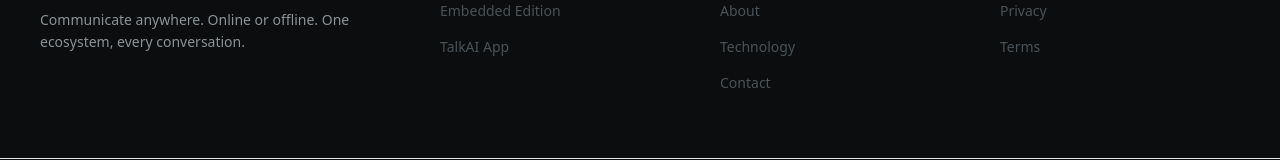
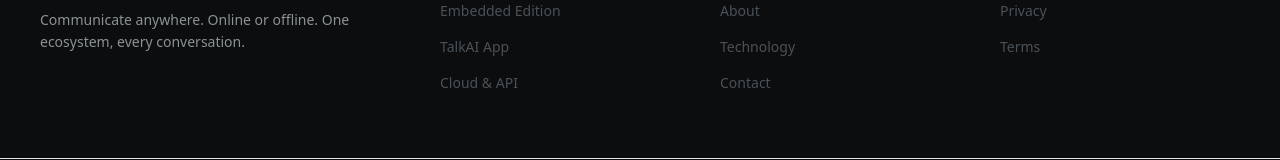
Before and after one commit to Abdul-Ahad3/ARIS-TalkAI-marketing, a Next.js app: page / in a window 1280 px wide. Shown: the part 5591-5751 px from the top of the page. Built offline with nearby package versions, Linux system fonts and the light colour scheme.

Commit message:
Minor fix- footer modifications

```diff
--- a/src/components/layout/Footer.tsx
+++ b/src/components/layout/Footer.tsx
@@ -24,7 +24,7 @@ export function Footer() {
                 <li key={link.href}>
                   <Link
                     href={link.href}
-                    className="text-sm text-ink-soft transition-colors hover:text-ink"
+                    className="text-sm text-ink-soft transition-colors hover:text-white"
                   >
                     {link.label}
                   </Link>
--- a/src/data/footer.ts
+++ b/src/data/footer.ts
@@ -14,6 +14,7 @@ export const footerColumns: FooterColumn[] = [
     links: [
       { label: "Embedded Edition", href: "/embedded" },
       { label: "TalkAI App", href: "/tai-app" },
+      { label: "Cloud & API", href: "/cloud-api" },
     ],
   },
   {
```
